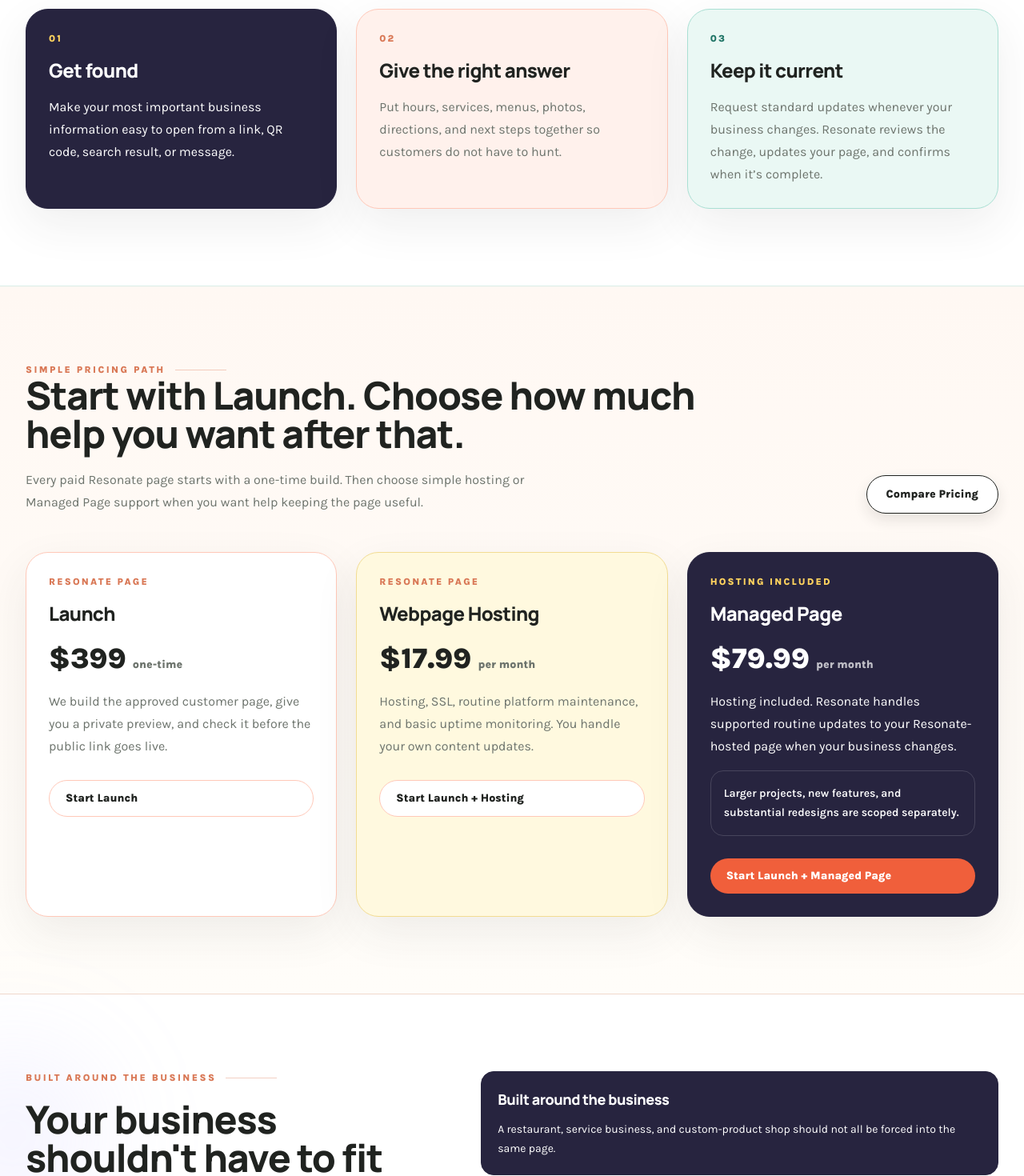
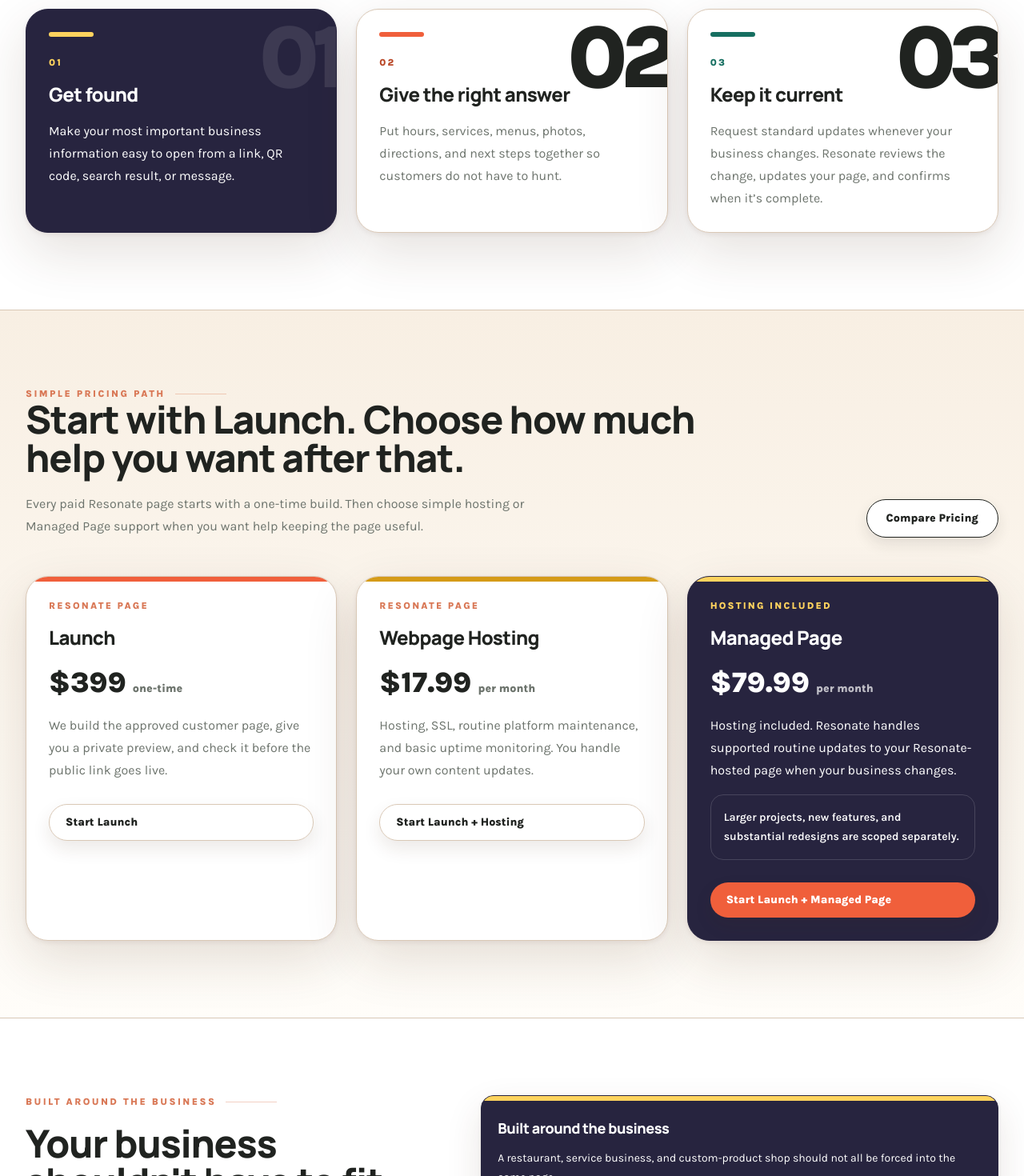
Before and after one commit to kurtis-dev/resonate-solutions, a Next.js app: page / in a window 1280 px wide. Shown: the part 1200-2670 px from the top of the page at 80% size. Built offline with nearby package versions, Linux system fonts and the light colour scheme.

Commit message:
Polish Resonate homepage visual depth

```diff
--- a/app/globals.css
+++ b/app/globals.css
@@ -22,6 +22,8 @@
   --mint-tint: #eaf8f4;
   --lavender: #b9b5ff;
   --lavender-tint: #f3f1ff;
+  --line-warm: #d9c8b6;
+  --shadow-warm: 72, 42, 24;
 }
 
 * {
@@ -102,23 +104,32 @@
 
   .surface-card {
     @apply rounded-[1.75rem] border border-line bg-white;
-    box-shadow: 0 1px 0 rgba(32, 35, 32, 0.04), 0 18px 45px rgba(72, 52, 36, 0.08);
+    box-shadow:
+      inset 0 1px 0 rgba(255, 255, 255, 0.92),
+      0 2px 6px rgba(var(--shadow-warm), 0.08),
+      0 22px 58px rgba(var(--shadow-warm), 0.13);
   }
 
   .surface-card-tint {
     @apply rounded-[1.75rem] border border-line;
     background: linear-gradient(145deg, rgba(255,255,255,0.9), rgba(255,241,236,0.92));
-    box-shadow: 0 1px 0 rgba(32, 35, 32, 0.04), 0 18px 45px rgba(72, 52, 36, 0.08);
+    box-shadow:
+      inset 0 1px 0 rgba(255, 255, 255, 0.92),
+      0 2px 6px rgba(var(--shadow-warm), 0.08),
+      0 22px 58px rgba(var(--shadow-warm), 0.13);
   }
 
   .lift {
-    transition: transform 180ms ease, box-shadow 180ms ease, border-color 180ms ease;
+    transition: transform 180ms ease, box-shadow 180ms ease, border-color 180ms ease, background 180ms ease;
   }
 
   .lift:hover {
     transform: translateY(-3px);
-    border-color: rgba(240, 95, 59, 0.45);
-    box-shadow: 0 2px 0 rgba(32, 35, 32, 0.05), 0 24px 56px rgba(72, 52, 36, 0.13);
+    border-color: rgba(240, 95, 59, 0.62);
+    box-shadow:
+      inset 0 1px 0 rgba(255, 255, 255, 0.95),
+      0 3px 10px rgba(var(--shadow-warm), 0.12),
+      0 30px 72px rgba(var(--shadow-warm), 0.2);
   }
 
   .btn-base {
@@ -129,6 +140,11 @@
   .btn-base:hover {
     transform: translateY(-2px);
     box-shadow: 0 12px 24px rgba(32, 35, 32, 0.16);
+  }
+
+  .btn-base:active {
+    transform: translateY(0);
+    box-shadow: 0 6px 14px rgba(32, 35, 32, 0.16);
   }
 
   .btn-coral {
--- a/app/page.tsx
+++ b/app/page.tsx
@@ -37,6 +37,33 @@
   }
 ];
 
+const valueCardStyles = [
+  {
+    card: "border-[#27243f] bg-[#27243f] text-white shadow-[0_28px_80px_rgba(39,36,63,0.24)]",
+    number: "text-white/10",
+    label: "text-[#ffd35e]",
+    title: "text-white",
+    copy: "text-white/72",
+    rule: "bg-[#ffd35e]"
+  },
+  {
+    card: "border-[#d9c8b6] bg-white text-ink",
+    number: "text-[#f05f3b]/12",
+    label: "text-[#b94727]",
+    title: "text-ink",
+    copy: "text-muted",
+    rule: "bg-[#f05f3b]"
+  },
+  {
+    card: "border-[#d9c8b6] bg-white text-ink",
+    number: "text-[#166f61]/12",
+    label: "text-[#166f61]",
+    title: "text-ink",
+    copy: "text-muted",
+    rule: "bg-[#166f61]"
+  }
+];
+
 const pricingCards = [
   {
     title: "Launch",
@@ -45,7 +72,7 @@
     copy: "We build the approved customer page, give you a private preview, and check it before the public link goes live.",
     href: "/checkout?plan=setup",
     cta: "Start Launch",
-    accent: "border-[#ffc8b8] bg-white"
+    accent: "border-[#d9c8b6] bg-white"
   },
   {
     title: "Webpage Hosting",
@@ -54,7 +81,7 @@
     copy: "Hosting, SSL, routine platform maintenance, and basic uptime monitoring. You handle your own content updates.",
     href: "/checkout?plan=launch-hosting",
     cta: "Start Launch + Hosting",
-    accent: "border-[#f2dc92] bg-[#fff9df]"
+    accent: "border-[#d9c8b6] bg-white"
   },
   {
     title: "Managed Page",
@@ -80,6 +107,27 @@
   {
     title: "A real person helps",
     copy: "When something needs to change, you should not have to fight another website builder alone."
+  }
+];
+
+const fitCardStyles = [
+  {
+    card: "border-[#27243f] bg-[#27243f] text-white shadow-[0_24px_70px_rgba(39,36,63,0.22)]",
+    title: "text-white",
+    copy: "text-white/72",
+    bar: "bg-[#ffd35e]"
+  },
+  {
+    card: "border-[#d9c8b6] bg-white",
+    title: "text-ink",
+    copy: "text-muted",
+    bar: "bg-[#d59b18]"
+  },
+  {
+    card: "border-[#d9c8b6] bg-white",
+    title: "text-ink",
+    copy: "text-muted",
+    bar: "bg-[#f05f3b]"
   }
 ];
 
@@ -162,7 +210,7 @@
           </div>
 
           <figure className="rise-in relative mx-auto w-full max-w-[410px]">
-            <div className="overflow-hidden rounded-[2.5rem] border-[8px] border-ink bg-white shadow-[0_34px_100px_rgba(68,53,120,0.2)]">
+            <div className="overflow-hidden rounded-[2.5rem] border-[8px] border-ink bg-white ring-1 ring-[#ffd35e]/45 shadow-[0_8px_18px_rgba(45,27,18,0.16),0_38px_110px_rgba(39,36,63,0.28)]">
               <div className="flex items-center justify-between bg-ink px-6 py-3 text-[10px] font-black uppercase tracking-[0.14em] text-white"><span>MenuPilot</span><span className="text-[#ffd35e]">Live page</span></div>
               <div className="relative min-h-[235px] overflow-hidden">
                 <img src="/assets/mellow-moose-og-smashburger.jpg" alt="Mellow Moose smash burger" className="absolute inset-0 h-full w-full object-cover" />
@@ -186,7 +234,7 @@
         </div>
       </section>
 
-      <section id="solutions" className="scroll-mt-24 border-b border-[#d9eee7] bg-white">
+      <section id="solutions" className="scroll-mt-24 border-b border-[#d9c8b6] bg-white">
         <div className="container-page py-16 md:py-24">
           <SectionLabel>What Resonate helps with</SectionLabel>
           <h2 className="mt-5 max-w-4xl text-4xl font-extrabold leading-tight text-ink md:text-5xl">Get found. Give the right answer. Keep it current.</h2>
@@ -194,18 +242,23 @@
             Start with one useful customer page, then add the right level of support. The point is simple: clearer answers for customers, less upkeep for the owner.
           </p>
           <div className="mt-12 grid gap-6 lg:grid-cols-3">
-            {valueCards.map((card, index) => (
-              <article key={card.title} className={`lift rounded-[1.75rem] border p-7 shadow-[0_20px_55px_rgba(46,52,49,0.08)] ${index === 0 ? "border-[#27243f] bg-[#27243f] text-white" : index === 1 ? "border-[#ffc8b8] bg-[#fff1ec]" : "border-[#a9dfd3] bg-[#eaf8f4]"}`}>
-                <p className={`text-xs font-black uppercase tracking-[0.18em] ${index === 0 ? "text-[#ffd35e]" : index === 1 ? "text-coral" : "text-[#1f7566]"}`}>0{index + 1}</p>
-                <h3 className={`mt-4 text-2xl font-black ${index === 0 ? "text-white" : "text-ink"}`}>{card.title}</h3>
-                <p className={`mt-4 leading-7 ${index === 0 ? "text-white/72" : "text-muted"}`}>{card.copy}</p>
+            {valueCards.map((card, index) => {
+              const style = valueCardStyles[index];
+              return (
+              <article key={card.title} className={`lift relative overflow-hidden rounded-[1.75rem] border p-7 shadow-[0_2px_6px_rgba(72,42,24,0.08),0_24px_66px_rgba(72,42,24,0.14)] ${style.card}`}>
+                <span className={`pointer-events-none absolute -right-1 top-1 font-display text-[7rem] font-black leading-none tracking-[-0.08em] ${style.number}`} aria-hidden="true">0{index + 1}</span>
+                <div className={`relative h-1.5 w-14 rounded-full ${style.rule}`} aria-hidden="true" />
+                <p className={`relative mt-6 text-xs font-black uppercase tracking-[0.18em] ${style.label}`}>0{index + 1}</p>
+                <h3 className={`relative mt-4 text-2xl font-black ${style.title}`}>{card.title}</h3>
+                <p className={`relative mt-4 leading-7 ${style.copy}`}>{card.copy}</p>
               </article>
-            ))}
+              );
+            })}
           </div>
         </div>
       </section>
 
-      <section className="border-b border-[#f1d8cc] bg-[linear-gradient(180deg,#fff8f3_0%,#fffdf9_100%)]">
+      <section className="border-b border-[#d9c8b6] bg-[linear-gradient(180deg,#f8efe3_0%,#fffdf9_100%)]">
         <div className="container-page py-16 md:py-24">
           <SectionLabel>Simple pricing path</SectionLabel>
           <div className="flex flex-col gap-5 lg:flex-row lg:items-end lg:justify-between">
@@ -217,21 +270,22 @@
           </div>
           <div className="mt-12 grid gap-6 lg:grid-cols-3">
             {pricingCards.map((card) => (
-              <article key={card.title} className={`lift flex flex-col rounded-[1.75rem] border p-7 shadow-[0_20px_55px_rgba(46,52,49,0.08)] ${card.accent}`}>
+              <article key={card.title} className={`lift relative flex flex-col overflow-hidden rounded-[1.75rem] border p-7 shadow-[0_2px_6px_rgba(72,42,24,0.08),0_24px_66px_rgba(72,42,24,0.14)] ${card.accent}`}>
+                <span className={`absolute inset-x-0 top-0 h-1.5 ${card.featured ? "bg-[#ffd35e]" : card.title === "Launch" ? "bg-[#f05f3b]" : "bg-[#d59b18]"}`} aria-hidden="true" />
                 {card.featured ? <p className="text-xs font-black uppercase tracking-[0.18em] text-[#ffd35e]">Hosting included</p> : <p className="text-xs font-black uppercase tracking-[0.18em] text-coral">Resonate page</p>}
                 <h3 className={`mt-4 text-2xl font-black ${card.featured ? "text-white" : "text-ink"}`}>{card.title}</h3>
                 <p className={`mt-5 text-4xl font-black ${card.featured ? "text-white" : "text-ink"}`}>{card.price}<span className={`ml-2 text-sm font-black ${card.featured ? "text-white/70" : "text-muted"}`}>{card.cadence}</span></p>
                 <p className={`mt-5 leading-7 ${card.featured ? "text-white/72" : "text-muted"}`}>{card.copy}</p>
                 {card.featured ? <p className="mt-4 rounded-2xl border border-white/15 bg-white/8 p-4 text-sm font-semibold leading-6 text-white/78">Larger projects, new features, and substantial redesigns are scoped separately.</p> : null}
-                <Link href={card.href} className={`mt-7 inline-flex rounded-full px-5 py-3 text-sm font-black transition ${card.featured ? "bg-[#f05f3b] text-white hover:bg-white hover:text-ink" : "border border-[#ffc8b8] bg-white text-ink hover:border-[#f05f3b] hover:bg-[#fff7f2]"}`}>{card.cta}</Link>
+                <Link href={card.href} className={`mt-7 inline-flex rounded-full px-5 py-3 text-sm font-black shadow-[0_10px_22px_rgba(72,42,24,0.1)] transition ${card.featured ? "bg-[#f05f3b] text-white hover:bg-white hover:text-ink" : "border border-[#d9c8b6] bg-white text-ink hover:border-[#f05f3b] hover:bg-[#27243f] hover:text-white"}`}>{card.cta}</Link>
               </article>
             ))}
           </div>
         </div>
       </section>
 
-      <section className="relative border-b border-[#efe1d9] bg-white">
-        <div className="pointer-events-none absolute -left-24 top-16 h-56 w-56 rounded-full bg-[#b9b5ff]/15 blur-3xl" aria-hidden="true" />
+      <section className="relative border-b border-[#d9c8b6] bg-white">
+        <div className="pointer-events-none absolute -left-24 top-16 h-56 w-56 rounded-full bg-[#ffd35e]/16 blur-3xl" aria-hidden="true" />
         <div className="container-page relative py-16 md:py-24">
           <div className="grid gap-10 lg:grid-cols-[0.9fr_1.1fr] lg:items-start">
             <div>
@@ -240,23 +294,29 @@
               <p className="mt-5 max-w-2xl text-lg leading-8 text-muted">Most website tools start with templates and limits. Resonate starts with the business problem: what customers need to know, what they need to do next, and what keeps creating extra work for the owner.</p>
             </div>
             <div className="grid gap-5 sm:grid-cols-3 lg:grid-cols-1">
-              {fitCards.map((card, index) => (
-                <article key={card.title} className={`lift rounded-2xl border p-5 ${index === 0 ? "border-[#27243f] bg-[#27243f] text-white" : index === 1 ? "border-[#f2dc92] bg-[#fff9df]" : "border-[#ffc8b8] bg-[#fff1ec]"}`}>
-                  <h3 className={`text-lg font-black ${index === 0 ? "text-white" : "text-ink"}`}>{card.title}</h3>
-                  <p className={`mt-3 text-sm leading-6 ${index === 0 ? "text-white/72" : "text-muted"}`}>{card.copy}</p>
+              {fitCards.map((card, index) => {
+                const style = fitCardStyles[index];
+                return (
+                <article key={card.title} className={`lift overflow-hidden rounded-2xl border shadow-[0_2px_5px_rgba(72,42,24,0.08),0_18px_46px_rgba(72,42,24,0.12)] ${style.card}`}>
+                  <div className={`h-1.5 ${style.bar}`} aria-hidden="true" />
+                  <div className="p-5">
+                    <h3 className={`text-lg font-black ${style.title}`}>{card.title}</h3>
+                    <p className={`mt-3 text-sm leading-6 ${style.copy}`}>{card.copy}</p>
+                  </div>
                 </article>
-              ))}
+                );
+              })}
             </div>
           </div>
         </div>
       </section>
 
-      <section id="work" className="scroll-mt-24 border-b border-[#f1d8cc] bg-[radial-gradient(circle_at_92%_8%,rgba(185,181,255,0.23),transparent_25%),radial-gradient(circle_at_8%_90%,rgba(255,211,94,0.18),transparent_27%),#fff8f3]">
+      <section id="work" className="scroll-mt-24 border-b border-[#d9c8b6] bg-[radial-gradient(circle_at_92%_8%,rgba(39,36,63,0.12),transparent_25%),radial-gradient(circle_at_8%_90%,rgba(255,211,94,0.2),transparent_27%),#f8efe3]">
         <div className="container-page py-16 md:py-24">
           <SectionLabel>See it in action</SectionLabel>
           <h2 className="mt-5 max-w-3xl text-4xl font-extrabold leading-tight text-ink md:text-5xl">Real pages for real business questions.</h2>
           <div className="mt-12 grid gap-8 lg:grid-cols-2">
-            <article className="lift overflow-hidden rounded-[1.75rem] border border-[#ffc8b8] bg-white shadow-[0_24px_70px_rgba(240,95,59,0.12)]">
+            <article className="lift overflow-hidden rounded-[1.75rem] border border-[#d9c8b6] bg-white shadow-[0_3px_10px_rgba(72,42,24,0.1),0_30px_82px_rgba(72,42,24,0.18)]">
               <div className="relative h-72 overflow-hidden">
                 <img src="/assets/mellow-moose-og-smashburger.jpg" alt="Mellow Moose smash burger" className="h-full w-full object-cover object-center transition duration-500 hover:scale-[1.02]" />
                 <div className="absolute inset-0 bg-gradient-to-t from-ink/80 via-transparent to-transparent" />
@@ -267,11 +327,11 @@
                 <p className="mt-4 leading-7 text-muted">Customers can see the menu, check hours, order, call, or get directions from one mobile-friendly page.</p>
                 <div className="mt-7 flex flex-wrap gap-3">
                   <Link href="/m/mellow-moose-burgers" className="rounded-full bg-[#f05f3b] px-5 py-3 text-sm font-black text-white hover:bg-ink">Open live example</Link>
-                  <Link href="/menupilot" className="rounded-full border border-[#ffc8b8] bg-[#fff7f2] px-5 py-3 text-sm font-black text-ink hover:border-[#f05f3b]">Explore MenuPilot</Link>
+                  <Link href="/menupilot" className="rounded-full border border-[#d9c8b6] bg-white px-5 py-3 text-sm font-black text-ink shadow-[0_10px_22px_rgba(72,42,24,0.1)] transition hover:border-[#f05f3b] hover:bg-[#27243f] hover:text-white">Explore MenuPilot</Link>
                 </div>
               </div>
             </article>
-            <article className="lift overflow-hidden rounded-[1.75rem] border border-[#4b466d] bg-[#27243f] text-white shadow-[0_26px_75px_rgba(39,36,63,0.2)]">
+            <article className="lift overflow-hidden rounded-[1.75rem] border border-[#4b466d] bg-[#27243f] text-white shadow-[0_3px_10px_rgba(39,36,63,0.18),0_32px_88px_rgba(39,36,63,0.32)]">
               <div className="relative h-72 overflow-hidden bg-[#f6eee6]">
                 <img src="/assets/excellent-pins/lovable/pin-event.jpg" alt="Colorful custom enamel event badge" className="h-full w-full object-cover object-[50%_58%] transition duration-500 hover:scale-[1.02]" />
                 <div className="absolute inset-0 bg-gradient-to-t from-[#27243f]/75 via-transparent to-transparent" />
@@ -287,7 +347,7 @@
         </div>
       </section>
 
-      <section id="about" className="scroll-mt-24 relative overflow-hidden border-b border-[#f1d8cc] bg-[linear-gradient(135deg,#fffdf9_0%,#fff1ec_52%,#f3fbf8_100%)]">
+      <section id="about" className="scroll-mt-24 relative overflow-hidden border-b border-[#d9c8b6] bg-[linear-gradient(135deg,#fffdf9_0%,#f8efe3_54%,#fff7ed_100%)]">
         <div className="pointer-events-none absolute -right-28 -top-32 h-72 w-72 rounded-full border border-coral/20" aria-hidden="true" />
         <div className="container-page grid gap-8 py-16 lg:grid-cols-[0.75fr_1.25fr] lg:items-center md:py-20">
           <div>
@@ -302,7 +362,7 @@
         </div>
       </section>
 
-      <section aria-labelledby="common-questions-heading" className="border-b border-[#d9eee7] bg-[linear-gradient(180deg,#f3fbf8_0%,#fffdf9_100%)]">
+      <section aria-labelledby="common-questions-heading" className="border-b border-[#d9c8b6] bg-[linear-gradient(180deg,#fffdf9_0%,#f8efe3_100%)]">
         <div className="container-page py-16 md:py-24">
           <SectionLabel>Common questions</SectionLabel>
           <h2 id="common-questions-heading" className="mt-5 max-w-3xl text-4xl font-extrabold leading-tight text-ink md:text-5xl">Clear answers before you start.</h2>
@@ -317,7 +377,7 @@
         </div>
       </section>
 
-      <section id="free-page-plan" className="relative overflow-hidden bg-[linear-gradient(135deg,#f05f3b_0%,#ff7d57_48%,#e85089_100%)] text-white">
+      <section id="free-page-plan" className="relative overflow-hidden bg-[radial-gradient(circle_at_74%_12%,rgba(255,211,94,0.32),transparent_22rem),linear-gradient(135deg,#f05f3b_0%,#ff704a_45%,#d93f73_100%)] text-white">
         <div className="pointer-events-none absolute -bottom-52 left-1/2 h-[34rem] w-[34rem] -translate-x-1/2 rounded-full border border-white/20" aria-hidden="true" />
         <div className="pointer-events-none absolute -right-16 top-4 h-60 w-60 rounded-full bg-[#ffd35e]/30 blur-3xl" aria-hidden="true" />
         <div className="relative mx-auto max-w-4xl px-5 py-20 text-center md:py-28">
```
